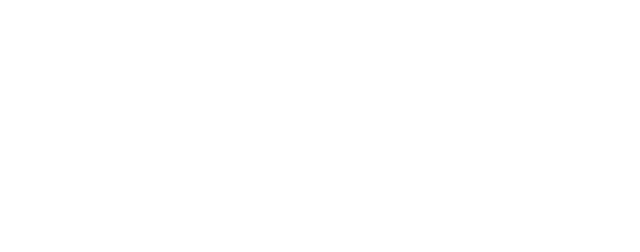
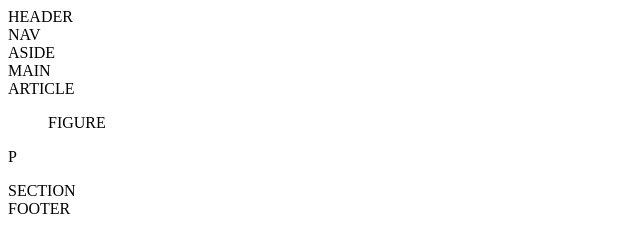
Before and after one commit to d3b61/html-semantico, a plain HTML site: page index.html in a window 1280 px wide. Shown: the whole page, without its empty margins (0-640 px from the left). Drawn offline with Linux system fonts and the light colour scheme.

Commit message:
creating semantic HTML

```diff
--- a/index.html
+++ b/index.html
@@ -6,6 +6,23 @@
     <title>Document</title>
 </head>
 <body>
+    <header>HEADER</header>
+
+    <nav>NAV</nav>
+
+    <aside>ASIDE</aside>
+
+    <main>MAIN
+        <article>ARTICLE
+            <figure>FIGURE</figure>
+            <p>P</p>
+        </article>
+        <section>SECTION</section>
+    </main>
+
+    <footer>FOOTER</footer>
+
 
 </body>
+
 </html>
```
